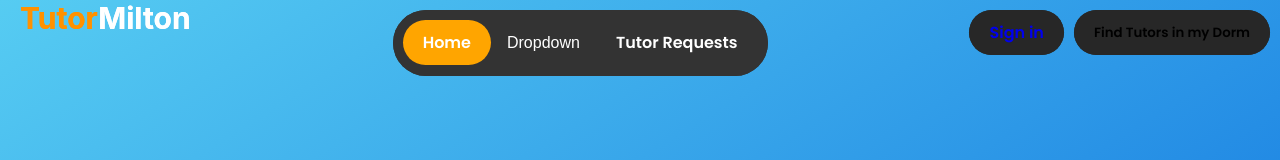
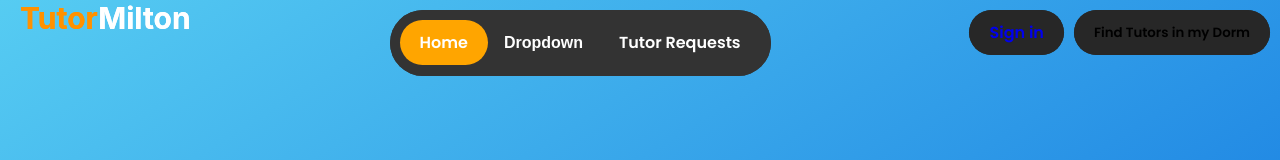
Before and after one commit to nshark/TutorMilton, a React (Create React App) app in the folder frontend/tutor-milton/: page / in a window 1280 px wide. Shown: the top 160 px of the page. Built offline with nearby package versions, Linux system fonts and the light colour scheme.

Commit message:
Update Header.css

```diff
--- a/frontend/tutor-milton/src/components/Header.css
+++ b/frontend/tutor-milton/src/components/Header.css
@@ -117,6 +117,8 @@
   }
 
   .dropdown .dropbtn {
+    font-weight: bold;
+    text-decoration: none;
     font-size: 16px;
     border: none;
     outline: none;
```
